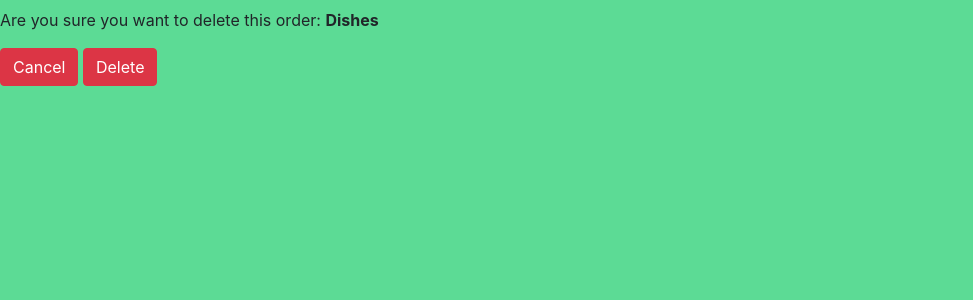
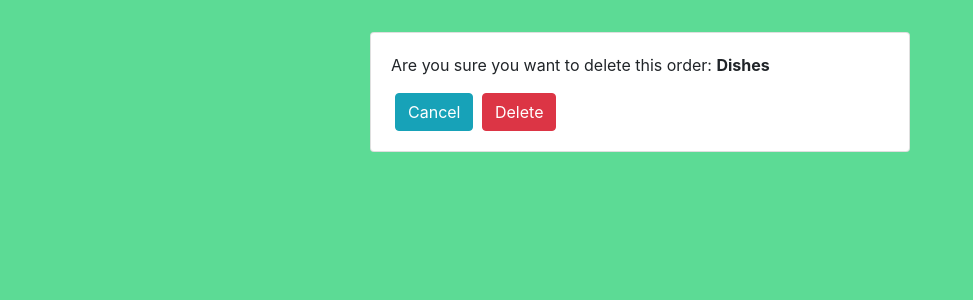
Before and after one commit to ShubhamDeshmukh1697/CustomerProject, a Django app: page /delete_order/4/ in a window 1280 px wide. Shown: the part 71-371 px from the top of the page, without its empty margins (0-973 px from the left). Run offline with Django 3.2, Linux system fonts and the light colour scheme; data comes from the database, SQL or seed files in the repository; both versions use the stored data as it was after the commit.

Commit message:
added little styling

```diff
--- a/accounts/templates/accounts/customer.html
+++ b/accounts/templates/accounts/customer.html
@@ -58,8 +58,8 @@
                     <th class="pt-2">{{i.product.category}}</th>
                     <th class="pt-2">{{i.date_created}}</th>
                     <th class="pt-2">{{i.status}}</th>
-                    <th class="pt-2"><a class="btn btn-outline-success" href="">Update</a></th>
-                    <th class="pt-2"><a class="btn btn-outline-danger" href="">Remove</a></th>
+                    <th class="pt-2"><a class="btn btn-outline-success" href="{% url 'update_order' i.id %}">Update</a></th>
+                    <th class="pt-2"><a class="btn btn-outline-danger" href="{% url 'delete_order' i.id %}">Remove</a></th>
                 </tr>
                 {% endfor %}
             </table>
--- a/accounts/templates/accounts/dashboard.html
+++ b/accounts/templates/accounts/dashboard.html
@@ -40,8 +40,7 @@
           <th scope="col">Product</th>
           <th scope="col">Date Created</th>
           <th scope="col">Status</th>
-          <th scope="col">Update</th>
-          <th scope="col">Remove</th>
+
         </tr>
       </thead>
       <tbody style="font-weight:800;">
@@ -51,8 +50,7 @@
             <td>{{i.product.name}}</td>
             <td>{{i.date_created.date}}</td>
             <td>{{i.status}}</td>
-            <td><a href="{% url 'update_order' i.id %}" class="btn btn-outline-primary">Update</a></td>
-            <td><a href="{% url 'delete_order' i.id %}" class="btn btn-outline-primary">Delete</a></td>
+
         </tr>
         {% endfor %}
       </tbody>
--- a/accounts/templates/accounts/delete.html
+++ b/accounts/templates/accounts/delete.html
@@ -2,11 +2,25 @@
 {% load static %}
 {% block body %}
 
-<p>Are you sure you want to delete this order: <b>{{order}}</b> </p>
-<form action="{% url 'delete_order' order.id %}" method="POST">
-{% csrf_token %}
-<a class="btn btn-danger" href="{% url 'home' %}">Cancel</a>
-<input type="submit" class="btn btn-danger"name="confirm" id="confirm" value="Delete">
+<br>
+<div class="container">
+    <div class="row d-flex justify-content-center ">
+        <div class="col-md-6">
+            <div class="card card-body">
+                <p>Are you sure you want to delete this order: <b>{{order}}</b> </p>
+                <form action="{% url 'delete_order' order.id %}" method="POST">
+                    {% csrf_token %}
+                    <div>
+                    <a class="btn btn-info mx-1" href="{% url 'home' %}">Cancel</a>
+                    <input type="submit" class="btn btn-danger" name="confirm" id="confirm" value="Delete">
+                    </div>
 
-</form>
+                </form>
+
+            </div>
+        </div>
+    </div>
+</div>
+
+
 {% endblock body %}
```
Also changed, not shown: accounts/templates/accounts/order_form.html (+13 -5 lines), db.sqlite3.
